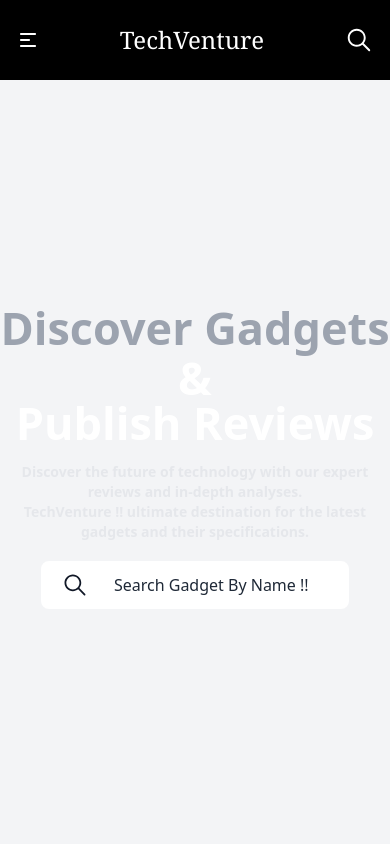
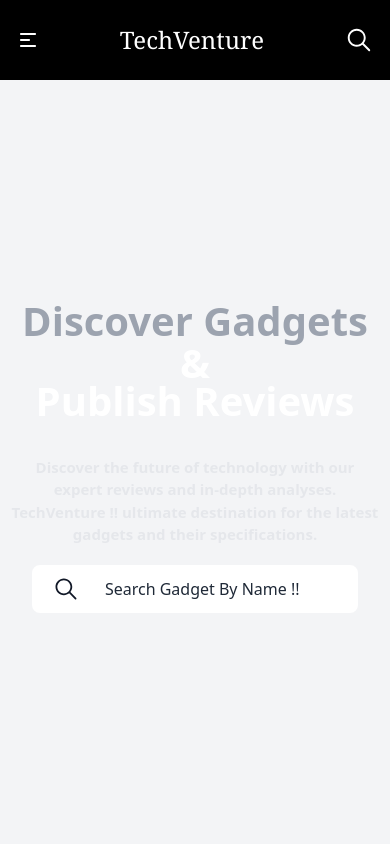
Before and after one commit to BazilSuhail/TechVenture, a React (Create React App) app: page / in a window 390 px wide. Shown: the top 844 px of the page. Built offline with nearby package versions, Linux system fonts and the light colour scheme.

Commit message:
corrected the stutter in backgorund ...

```diff
--- a/src/Components/Gadgets/ClientProducts.jsx
+++ b/src/Components/Gadgets/ClientProducts.jsx
@@ -82,7 +82,7 @@
   };
   // px-4 lg:hover:bg-gray-400 whitespace-nowrap hover:text-white font-bold transition duration-200 rounded-md cursor-pointer ${selectedCategory === category.id ? 'bg-black text-white' : 'bg-gray-300'}
   return (
-    <div className='h-full  overflow-x-hidden w-full pt-[85px] '>
+    <div className='h-full overflow-x-hidden w-full pt-[85px] '>
       {loading ? (
         <div className='h-[calc(98vh-95px)] w-screen flex flex-col justify-center items-center'>
         <Bars
--- a/src/Components/Gadgets/SearchProducts.jsx
+++ b/src/Components/Gadgets/SearchProducts.jsx
@@ -92,6 +92,7 @@
                     <p className='flex justify-center mx-auto text-lg text-red-600 font-medium'>No results found</p>
                 )
             )}
+            <div className='w-full h-[calc(100vh-150px)]'></div>
         </div>
     );
 }
--- a/src/Components/Home.jsx
+++ b/src/Components/Home.jsx
@@ -13,7 +13,8 @@
 const HomePage = () => {
 
     const { scrollYProgress } = useScroll();
-    const scale = useTransform(scrollYProgress, [0.09, 0.15], [0.4, 1]);
+    const scale = useTransform(scrollYProgress, [0.09, 0.15], [0.95, 1]);
+    const opacity_Cards = useTransform(scrollYProgress, [0.07, 0.1 ], [0.4, 1]);
     const x = useTransform(scrollYProgress, [0.33, 0.40], [-900, 0]);
     const opacity = useTransform(scrollYProgress, [0.33, 0.40], [0, 1]);
     const y = useTransform(scrollYProgress, [0.15, 0.18], [20, 0]);
@@ -26,6 +27,8 @@
                 animate="visible"
                 variants={Sectionvariants}
             >
+                {/*
+
                 <div className="blob"></div>
                 <div className="blob"></div>
                 <div className="blob"></div>
@@ -34,19 +37,20 @@
                 <div className="blob"></div>
                 <div className="blob"></div>
                 <div className="blob"></div>
+                */}
 
-                <motion.div className="mt-[-72px] lg:mt-[-85px] flex sm:flex-row flex-col font-extrabold text-[45px] sm:text-[65px] md:text-[75px]"
+                <motion.div className="mt-[-72px] lg:mt-[-85px] flex sm:flex-row flex-col font-extrabold text-[40px] sm:text-[65px] md:text-[75px]"
                     initial={{ opacity: 0, x: 100 }}
                     animate={{ opacity: 1, x: 0 }}
                     transition={{ delay: 0.5, duration: 2, ease: "easeInOut" }}
                 >
-                    <p className="text-gray-400">
+                    <p className="text-gray-400 ">
                         Discover Gadgets
                     </p>
                     <p className="text-white mt-[-18px] sm:mt-[0px] mx-auto sm:ml-[15px]">&</p>
                 </motion.div>
 
-                <motion.div className="mt-[-22px] lg:mt-[-15px] flex sm:flex-row flex-col font-extrabold text-[45px] sm:text-[65px] md:text-[75px]"
+                <motion.div className="mt-[-22px] lg:mt-[-15px] flex sm:flex-row flex-col font-extrabold text-[40px] sm:text-[65px] md:text-[75px]"
                     initial={{ opacity: 0, x: -100 }}
                     animate={{ opacity: 1, x: 0 }}
                     transition={{ delay: 0.5, duration: 2, ease: "easeInOut" }}
@@ -54,15 +58,21 @@
                     Publish Reviews
                 </motion.div>
 
-                <p className="px-[10px] text-sm md:text-md text-center font-bold text-gray-200 mt-[5px]">
+                <p className="px-[10px] text-sm md:text-md sm:block hidden text-center font-bold text-gray-200 mt-[5px]">
                     Discover the future of technology with our expert reviews and in-depth analyses.
                 </p>
-                <p className="px-[10px]  text-sm md:text-md text-center font-bold text-gray-200 ">
+                <p className="px-[10px] sm:block hidden text-sm md:text-md text-center font-bold text-gray-200 ">
                     TechVenture !! ultimate destination for the latest gadgets and their specifications.
                 </p>
 
-                <div onClick={() => { navigate("/searchprojects") }} className='w-[95%] md:w-[70%]  mt-[15px] flex justify-center mx-[5px] mb-[25px] p-[4px]'>
-                    <motion.div onClick={() => { navigate("/searchprojects") }} className='w-[85%] flex items-center p-[8px] border-2 border-white rounded-lg bg-white text-gray-800 font-medium'
+
+                <p className="px-[10px] sm:hidden block text-[15px] mt-[25px] text-center font-bold text-gray-200 ">
+                    Discover the future of technology with our expert reviews and in-depth analyses.
+                    TechVenture !! ultimate destination for the latest gadgets and their specifications.
+                </p>
+
+                <div onClick={() => { navigate("/searchprojects") }} className='w-[95%] md:w-[70%] lg:w-[55%]  mt-[15px] flex justify-center mx-[5px] mb-[25px] p-[4px]'>
+                    <motion.div onClick={() => { navigate("/searchprojects") }} className='w-[90%] sm:w-[85%] flex items-center p-[8px] border-2 border-white rounded-lg bg-white text-gray-800 font-medium'
                         initial={{ opacity: 0, y: 50 }}
                         animate={{ opacity: 1, y: 0 }}
                         transition={{ delay: 0.5, duration: 2, ease: "easeInOut" }}
@@ -81,7 +91,7 @@
                 </div>
                 <div className="grid grid-cols-1 md:grid-cols-2 lg:grid-cols-3 p-[20px] gap-8">
                     <motion.div className="p-6 bg-white rounded-lg shadow-md transform transition duration-300 hover:scale-105"
-                        style={{ scale, y }}
+                        style={{ scale, y,opacity:opacity_Cards }}
                     >
                         <h3 className="text-xl font-bold text-gray-800 mb-2">Our Mission</h3>
                         <p className="text-gray-600">
@@ -89,7 +99,7 @@
                         </p>
                     </motion.div>
                     <motion.div className="p-6 bg-white rounded-lg shadow-md transform transition duration-300 hover:scale-105"
-                        style={{ scale, y }}
+                         style={{ scale, y,opacity:opacity_Cards }}
                     >
                         <h3 className="text-xl font-bold text-gray-800 mb-2">Our Vision</h3>
                         <p className="text-gray-600">
@@ -97,7 +107,7 @@
                         </p>
                     </motion.div>
                     <motion.div className="p-6 bg-white rounded-lg shadow-md transform transition duration-300 hover:scale-105"
-                        style={{ scale, y }}
+                         style={{ scale, y,opacity:opacity_Cards }}
                     >
                         <h3 className="text-xl font-bold text-gray-800 mb-2">Our Values</h3>
                         <p className="text-gray-600">
@@ -105,7 +115,7 @@
                         </p>
                     </motion.div>
                     <motion.div className="p-6 bg-white rounded-lg shadow-md transform transition duration-300 hover:scale-105"
-                        style={{ scale, y }}
+                        style={{ scale, y,opacity:opacity_Cards }}
                     >
                         <h3 className="text-xl font-bold text-gray-800 mb-2">Our Team</h3>
                         <p className="text-gray-600">
@@ -113,7 +123,7 @@
                         </p>
                     </motion.div>
                     <motion.div className="p-6 bg-white rounded-lg shadow-md transform transition duration-300 hover:scale-105"
-                        style={{ scale, y }}
+                        style={{ scale, y,opacity:opacity_Cards }}
                     >
                         <h3 className="text-xl font-bold text-gray-800 mb-2">Our Services</h3>
                         <p className="text-gray-600">
@@ -121,7 +131,7 @@
                         </p>
                     </motion.div>
                     <motion.div className="p-6 bg-white rounded-lg shadow-md transform transition duration-300 hover:scale-105"
-                        style={{ scale, y }}
+                       style={{ scale, y,opacity:opacity_Cards }}
                     >
                         <h3 className="text-xl font-bold text-gray-800 mb-2">Contact Us</h3>
                         <p className="text-gray-600">
--- a/src/Components/TechToday.jsx
+++ b/src/Components/TechToday.jsx
@@ -171,7 +171,7 @@
 
     return (
 
-        <div className="container overflow-x-hidden  pt-[85px]">
+        <div className="overflow-x-hidden  pt-[85px]">
             {loading ? (
                 <div className='h-[calc(98vh-95px)] w-screen flex flex-col justify-center items-center'>
                     <Bars
```
